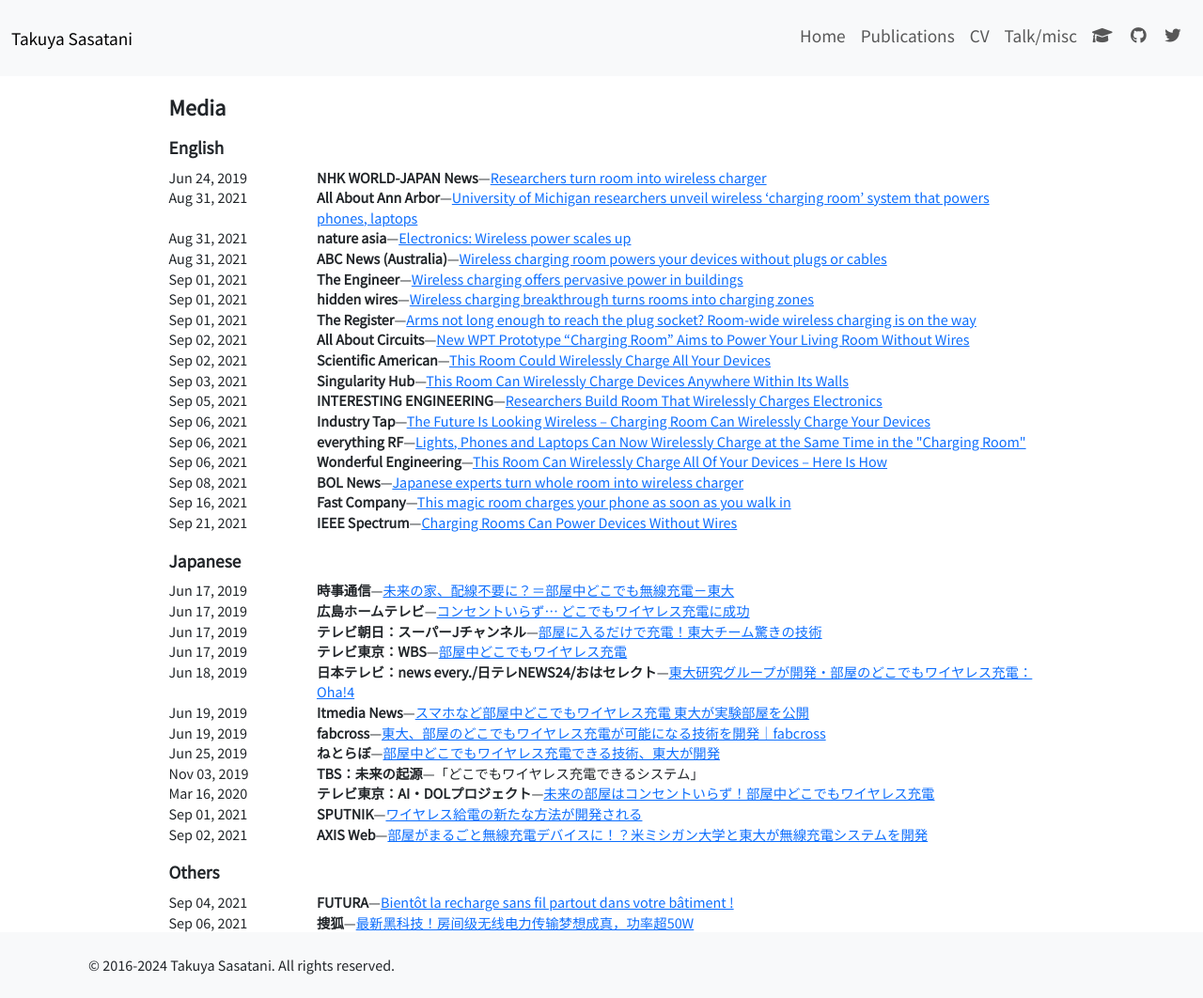
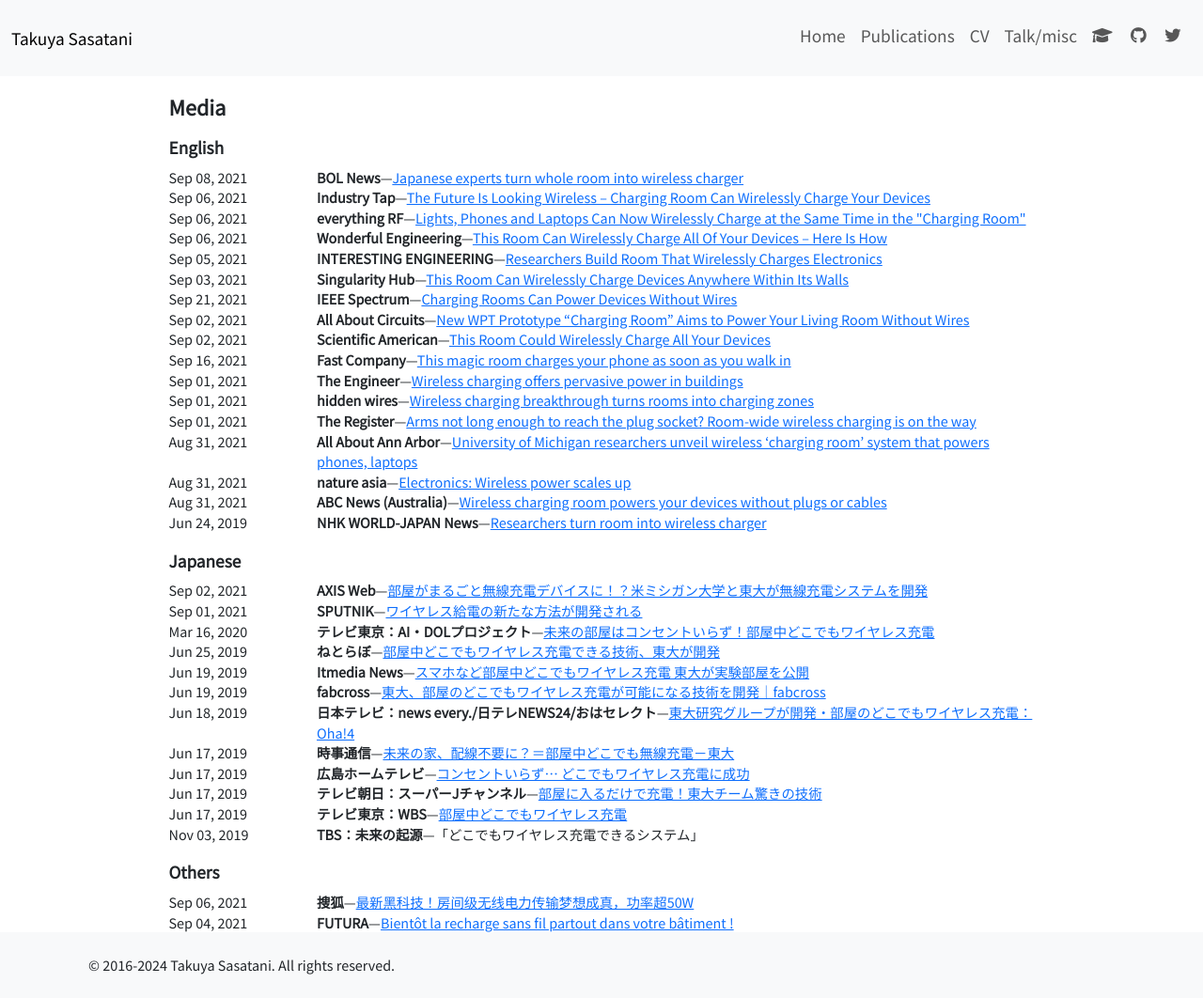
Before and after one commit to t-sasatani/t-sasatani.github.io, a Jekyll site: the page built from _pages/media.md, in a window 1280 px wide. Shown: the whole page at 94% size. Built offline with Jekyll 4.4.1, drawn with Linux system fonts in a browser that asks for light colours; part of the change alters nothing that is shown.

```diff
--- a/_includes/media.html
+++ b/_includes/media.html
@@ -4,8 +4,7 @@
 {% assign media_by_lang = site.data.media | where: 'language', language %}
 
 {% if media_by_lang != null and media_by_lang.size > 0 %}
-{% assign media_by_lang = media_by_lang | sort: 'month' %}
-{% assign media_by_lang = media_by_lang | sort: 'year' | reverse %}
+{% assign media_by_lang = media_by_lang | sort: 'date' | reverse %}
 {% if include.debug %}
 <h3>
 	{{ language }}
```
